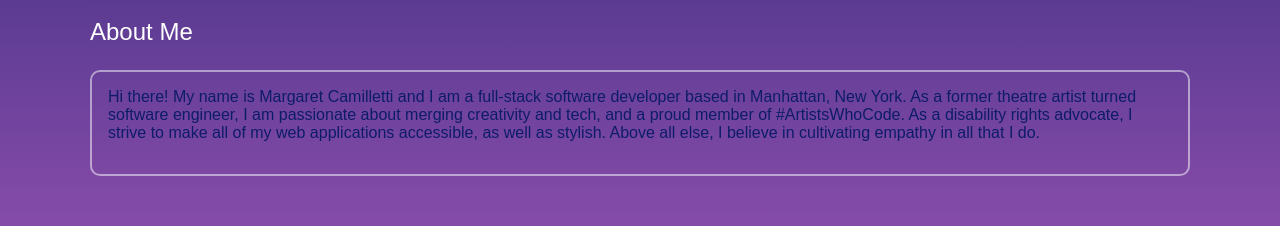
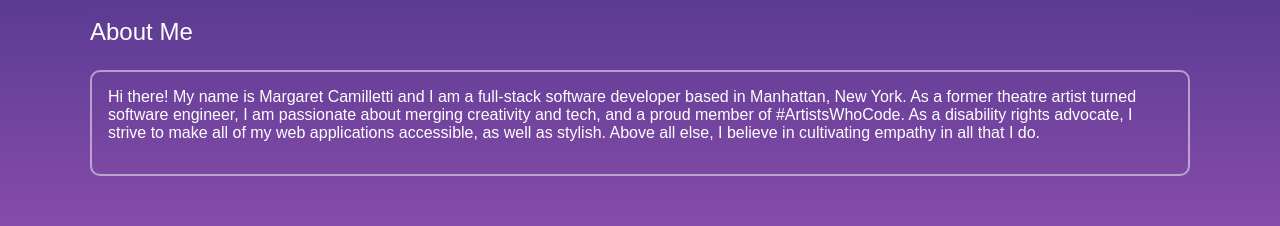
Before and after one commit to mcamilletti1/Margaret-Camilletti-Portfolio, a React (Vite) app in the folder Margaret-Camilletti-Portfolio/: page / in a window 1280 px wide. Shown: the part 422-648 px from the top of the page. Built offline with nearby package versions, Linux system fonts and the light colour scheme; a web font is replaced by a local one.

Commit message:
updated css styling for text

```diff
--- a/Margaret-Camilletti-Portfolio/src/App.css
+++ b/Margaret-Camilletti-Portfolio/src/App.css
@@ -12,7 +12,7 @@
 
 html, body {
   background-image: linear-gradient(to bottom, #0d1c69, #a257b8);
-  color: #421212;
+  color: white;
   height: 100%;
   margin: 0;
   padding: 0;
@@ -133,7 +133,7 @@ footer {
 #resume, #about-paragraph {
   background-color: transparent;
   border: solid 2px rgba(255, 255, 255, 0.5);
-  color: #0d1c69;
+  color: white;
   padding: 2em;
   border-radius: 10px;
 }
@@ -310,7 +310,7 @@ header {
   border-radius: 10px;
   display: flex;
   flex-direction: column;
-  color: #0d1c69;
+  color: white;
   padding: 2rem 3rem 1rem 3rem;
   margin-right: 5rem;
 }
@@ -346,7 +346,7 @@ input, textarea {
 }
 
 #form-header {
-  color: #0d1c69;
+  color: white;
 }
 
 #contact-form {
@@ -460,7 +460,7 @@ form {
 }
 
 label {
-  color: #0d1c69;
+  color: color;
 }
 
 .unstyled-ul {
```
